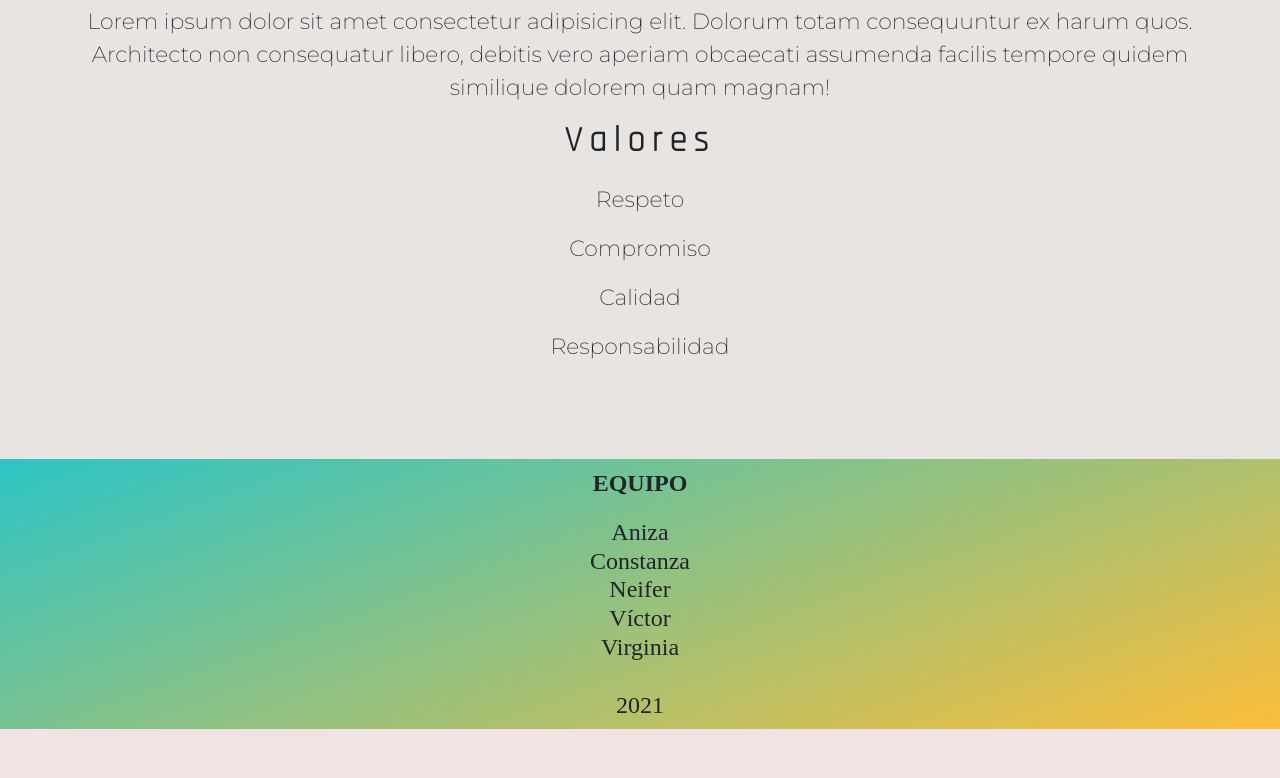
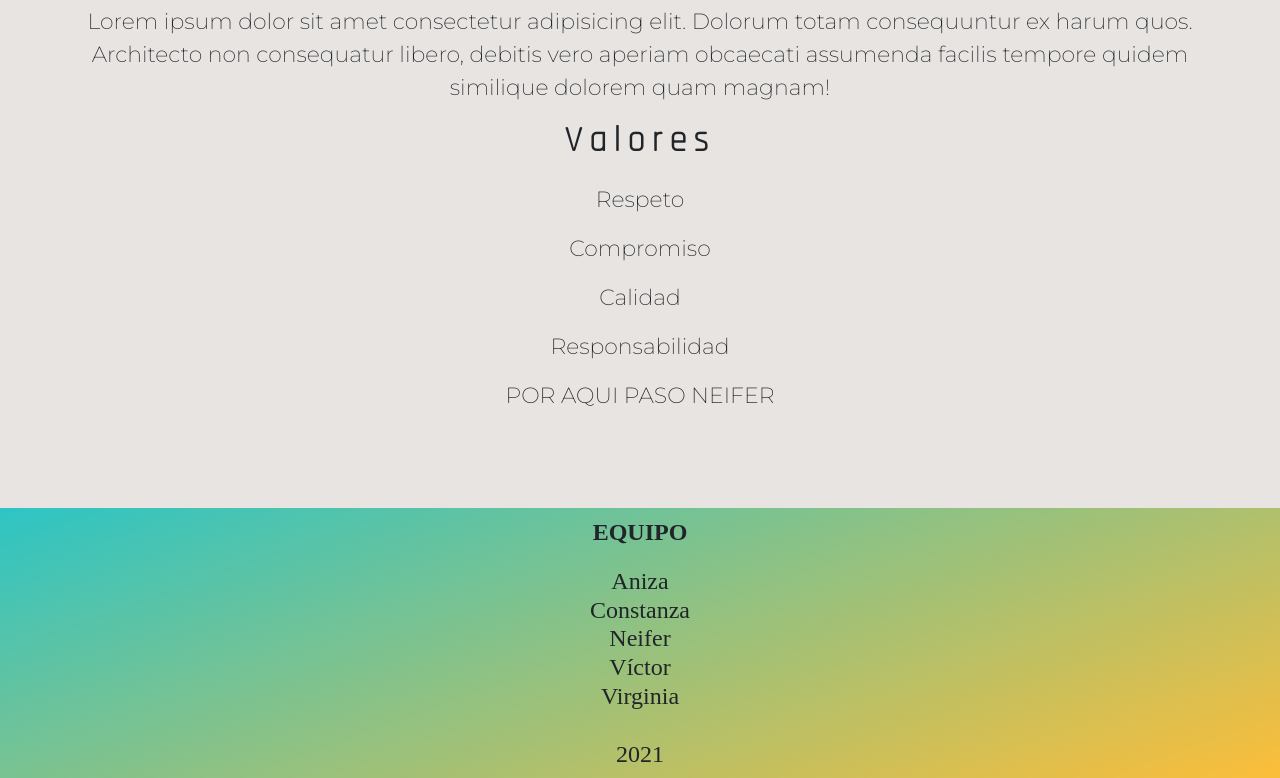
Before and after one commit to victorenret/ProyectoGrupalGit, a plain HTML site: page index.html in a window 1280 px wide. Shown: the part 1471-2249 px from the top of the page. Before the commit the page ends 2200 px from the top, so only its background shows below. Drawn offline with nearby package versions, Linux system fonts and the light colour scheme; a web font is replaced by a local one.

Commit message:
cambio del neifercillo
aqui cambiando ando

```diff
--- a/index.html
+++ b/index.html
@@ -89,6 +89,7 @@
       <p>Compromiso</p>
       <p>Calidad</p>
       <p>Responsabilidad</p>
+      <p>POR AQUI PASO NEIFER</p>
 
     </div>
 
```
